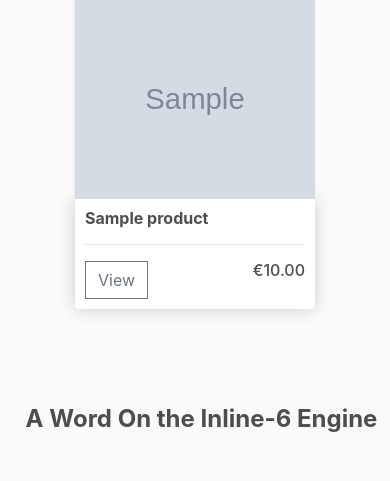
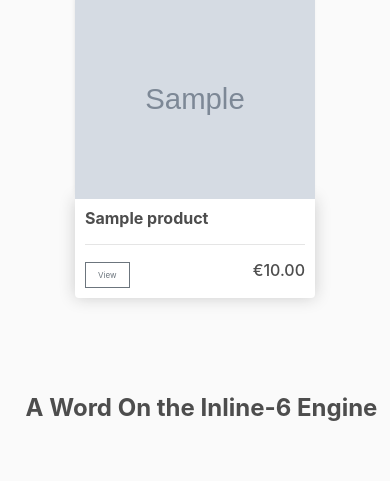
Before and after one commit to Code-Institute-Submissions/inline-6-overnight, a Django app: page / in a window 390 px wide. Shown: the part 1216-1697 px from the top of the page. Run offline with Django 3.2, Linux system fonts and the light colour scheme; tables that the repository leaves empty hold one stand-in row (values such as "Sample post"); grey boxes marked "Sample" are stand-in pictures; some libraries are stand-ins or nearby versions.

Commit message:
Create media query for the product buttons in smaller mobile devices

```diff
--- a/static/css/main.css
+++ b/static/css/main.css
@@ -211,6 +211,13 @@ select option[value=""] {
 }
 
 /* Media queries for smaller mobile devices */
+@media screen and (min-width: 380px) and (max-width: 434px) {
+	.button-size {
+		font-size: 8px;
+	}
+}
+
+/* Media queries for even smaller mobile devices */
 @media screen and (min-width: 320px) and (max-width: 480px) {
 	.price {
 		font-size: 16px;
--- a/store/templates/store/store.html
+++ b/store/templates/store/store.html
@@ -37,11 +37,13 @@
                 <h6><strong>{{product.name}}</strong></h6>
                 <hr>
                 {% if user.is_authenticated %}
-                    <button data-product={{product.id}} data-action="add" class="btn btn-dark add-btn update-cart">
+                    <button data-product={{product.id}} data-action="add" class="btn btn-dark add-btn update-cart button-size">
                         Add to Cart
                     </button>
                 {% endif %}
-                <a class="btn btn-outline-secondary" href="{% url 'product_detail' product.id %}">View</a>
+                <a class="btn btn-outline-secondary button-size" href="{% url 'product_detail' product.id %}">
+                    View
+                </a>
                 <h4 class="price" style="display: inline-block; float: right">€{{product.price|floatformat:2}}</h4>
             </div>
         </div>
```
